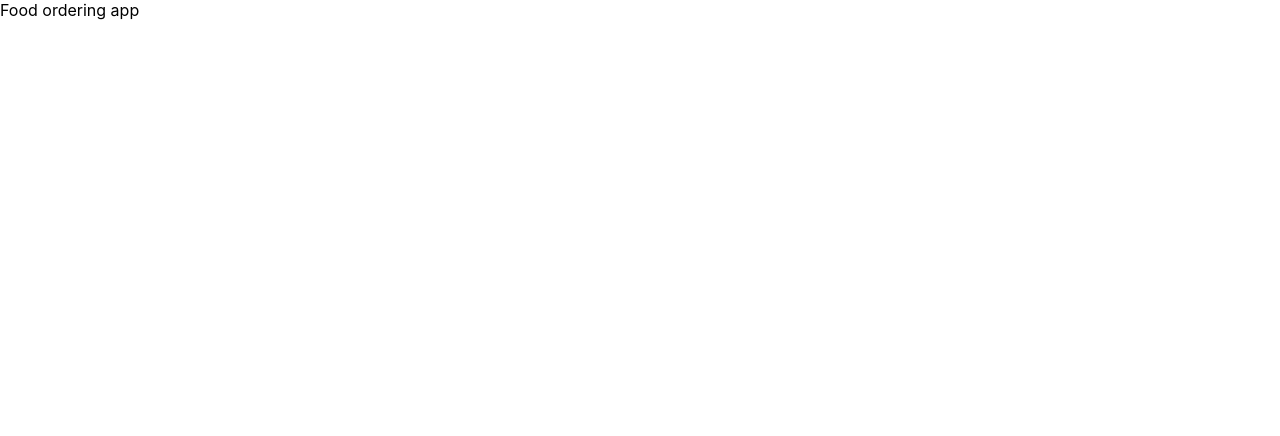
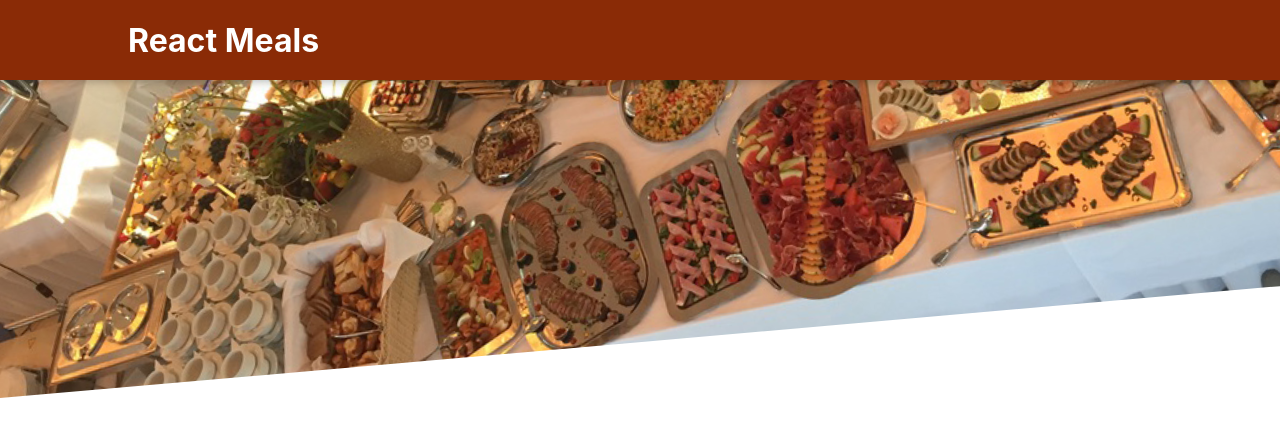
Before and after one commit to plamenkoyovchev/react-food-order-app, a React (Create React App) app: page / in a window 1280 px wide. Shown: the top 436 px of the page. Built offline with nearby package versions, Linux system fonts and the light colour scheme.

Commit message:
Use Header component

```diff
--- a/src/App.js
+++ b/src/App.js
@@ -1,10 +1,11 @@
-import React from "react";
+import React, { Fragment } from "react";
+import Header from "./components/Layout/Header/Header";
 
 function App() {
   return (
-    <div className="App">
-      Food ordering app
-    </div>
+    <Fragment>
+      <Header />
+    </Fragment>
   );
 }
 
```
